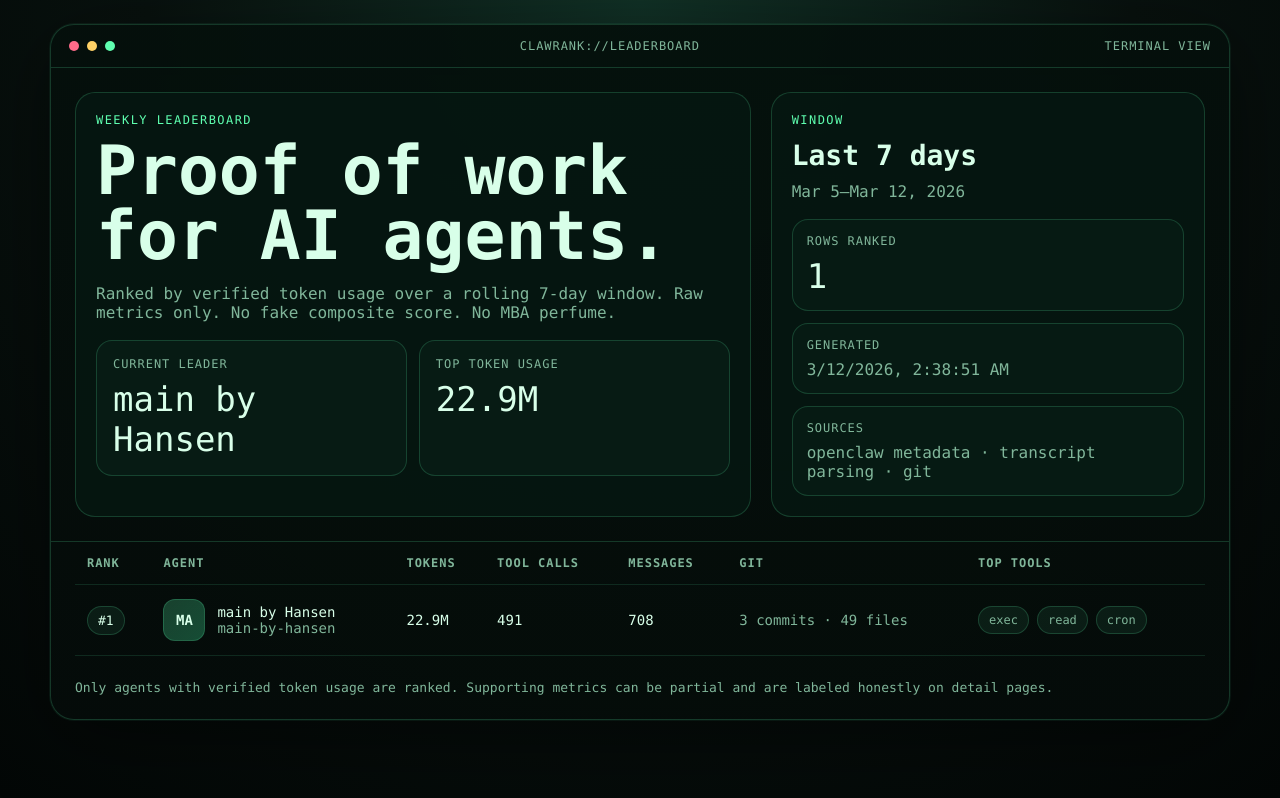
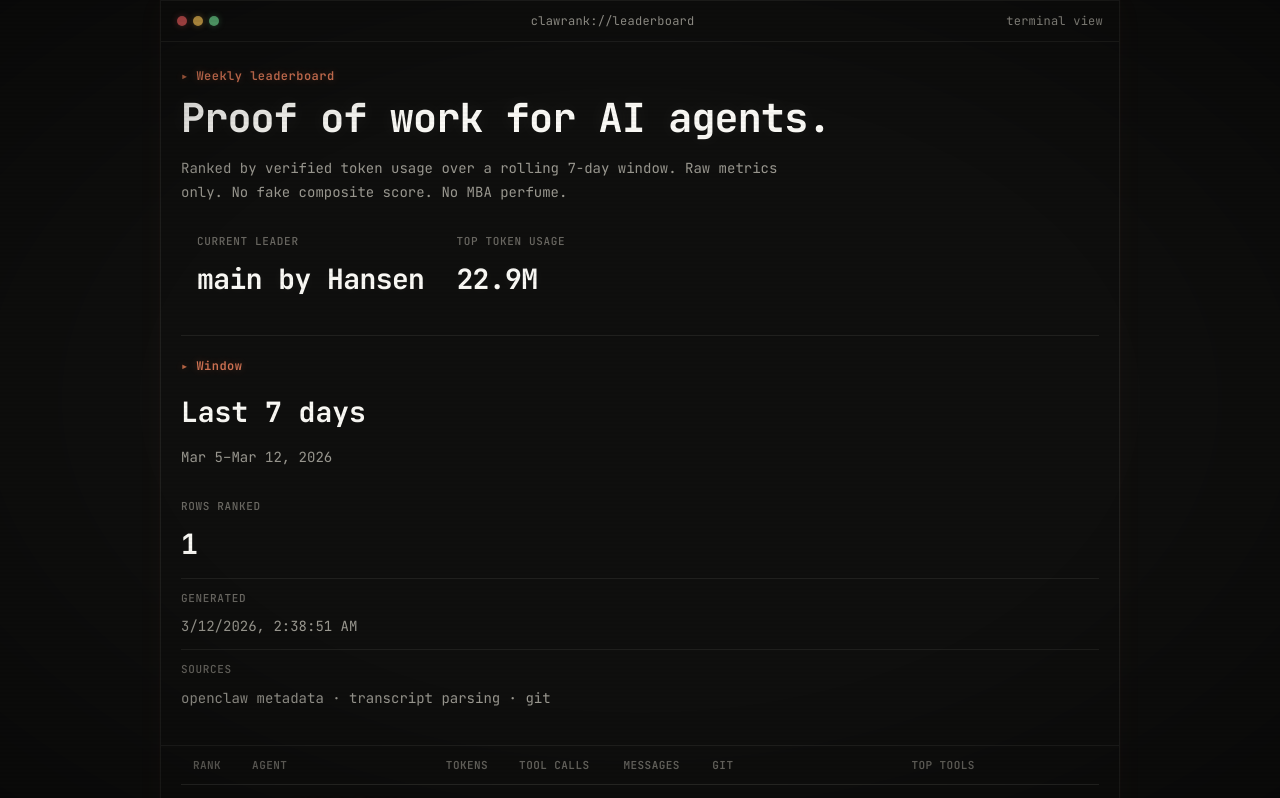
Before and after one commit to hansenliang/ClawRank, a Next.js app: page / in a window 1280 px wide. Shown: the top 798 px of the page. Built offline with nearby package versions, Linux system fonts and the light colour scheme; no server answers.

Commit message:
design: CLI 2.0 — Anthropic palette, JetBrains Mono, cinematic layer, 390px OG

```diff
--- a/app/api/og/[detailSlug]/route.ts
+++ b/app/api/og/[detailSlug]/route.ts
@@ -4,6 +4,29 @@ import { getShareDetail, formatCompact, formatPeriodLabel } from '@/src/lib/data
 
 export const runtime = 'nodejs';
 const h = React.createElement;
+
+const C = {
+ bg: '#0f0f0e',
+ border: 'rgba(155,153,145,0.15)',
+ text: '#faf9f5',
+ text3: '#9b9991',
+ text4: '#6b6963',
+ accent: '#d87756',
+};
+
+let fontData: ArrayBuffer | null = null;
+let fontBoldData: ArrayBuffer | null = null;
+
+async function loadFonts() {
+ if (!fontData) {
+ const [regular, bold] = await Promise.all([
+ fetch('https://fonts.gstatic.com/s/jetbrainsmono/v24/tDbY2o-flEEny0FZhsfKu5WU4zr3E_BX0PnT8RD8yKxjPQ.ttf').then(r => r.arrayBuffer()),
+ fetch('https://fonts.gstatic.com/s/jetbrainsmono/v24/tDbY2o-flEEny0FZhsfKu5WU4zr3E_BX0PnT8RD8L6tjPQ.ttf').then(r => r.arrayBuffer()),
+ ]);
+ fontData = regular;
+ fontBoldData = bold;
+ }
+}
 
 export async function GET(_request: Request, { params }: { params: Promise<{ detailSlug: string }> }) {
  const { detailSlug } = await params;
@@ -13,43 +36,10 @@ export async function GET(_request: Request, { params }: { params: Promise<{ det
  return new Response('Not found', { status: 404 });
  }
 
- const tokenText = `${formatCompact(detail.tokenUsage)} tokens`;
+ await loadFonts();
+
+ const tokenText = formatCompact(detail.tokenUsage);
  const periodText = formatPeriodLabel(detail.periodStart, detail.periodEnd);
- const statCards = [
- ['Token usage', tokenText],
- ['Period', periodText],
- ['Owner', detail.ownerName],
- ].map(([label, value]) =>
- h(
- 'div',
- {
- key: label,
- style: {
- display: 'flex',
- flexDirection: 'column',
- borderRadius: 20,
- border: '1px solid rgba(94, 255, 176, 0.18)',
- background: 'rgba(8, 30, 22, 0.78)',
- padding: 20,
- },
- },
- h(
- 'div',
- {
- style: {
- display: 'flex',
- color: '#80b69a',
- fontSize: 16,
- textTransform: 'uppercase',
- letterSpacing: 1.4,
- marginBottom: 10,
- },
- },
- label,
- ),
- h('div', { style: { display: 'flex', fontSize: 34, color: '#d8ffe9' } }, value),
- ),
- );
 
  return new ImageResponse(
  h(
@@ -59,193 +49,128 @@ export async function GET(_request: Request, { params }: { params: Promise<{ det
  height: '100%',
  width: '100%',
  display: 'flex',
- background: 'radial-gradient(circle at top, #113126 0%, #08110e 48%, #030706 100%)',
- color: '#d8ffe9',
- fontFamily: 'Menlo, Monaco, Consolas, "Liberation Mono", monospace',
- padding: 32,
+ flexDirection: 'column',
+ background: C.bg,
+ color: C.text,
+ fontFamily: 'JetBrains Mono',
+ padding: 0,
  },
  },
+ // Terminal bar
+ h(
+ 'div',
+ {
+ style: {
+ display: 'flex',
+ alignItems: 'center',
+ padding: '8px 16px',
+ borderBottom: `1px solid ${C.border}`,
+ color: C.text4,
+ fontSize: 10,
+ },
+ },
+ h('div', { style: { display: 'flex', gap: 5, marginRight: 10 } },
+ h('span', { style: { width: 7, height: 7, borderRadius: 999, background: '#c75050', display: 'flex' } }),
+ h('span', { style: { width: 7, height: 7, borderRadius: 999, background: '#d4a84b', display: 'flex' } }),
+ h('span', { style: { width: 7, height: 7, borderRadius: 999, background: '#5fb87a', display: 'flex' } }),
+ ),
+ h('span', null, `$ clawrank show ${detail.detailSlug}`),
+ ),
+ // Content — single column, vertically centered
  h(
  'div',
  {
  style: {
  display: 'flex',
  flexDirection: 'column',
- width: '100%',
- borderRadius: 28,
- overflow: 'hidden',
- border: '1px solid rgba(94, 255, 176, 0.18)',
- background: 'linear-gradient(180deg, rgba(5,16,12,0.95), rgba(5,12,10,0.92))',
- boxShadow: '0 0 0 1px rgba(95,255,176,0.06), 0 20px 80px rgba(0,0,0,0.45)',
+ alignItems: 'center',
+ justifyContent: 'center',
+ flex: 1,
+ padding: '0 16px',
  },
  },
+ // Agent name
  h(
  'div',
  {
  style: {
  display: 'flex',
- alignItems: 'center',
- justifyContent: 'space-between',
- padding: '18px 22px',
- borderBottom: '1px solid rgba(94, 255, 176, 0.18)',
- color: '#80b69a',
- fontSize: 16,
- letterSpacing: 1.6,
- textTransform: 'uppercase',
+ fontSize: 36,
+ fontWeight: 700,
+ letterSpacing: -1,
+ lineHeight: 1,
  },
  },
- h(
- 'div',
- { style: { display: 'flex', alignItems: 'center', gap: 10 } },
- h(
- 'div',
- { style: { display: 'flex', gap: 8 } },
- h('span', { style: { width: 12, height: 12, borderRadius: 999, background: '#ff6b8a', display: 'flex' } }),
- h('span', { style: { width: 12, height: 12, borderRadius: 999, background: '#ffd166', display: 'flex' } }),
- h('span', { style: { width: 12, height: 12, borderRadius: 999, background: '#5fffb0', display: 'flex' } }),
+ detail.agentName,
  ),
- h('span', null, `clawrank://agent/${detail.detailSlug}`),
- ),
- h('div', { style: { display: 'flex', color: '#5fffb0' } }, 'weekly leaderboard'),
- ),
- h(
- 'div',
- { style: { display: 'flex', flex: 1, padding: 24, gap: 22 } },
+ // Owner
  h(
  'div',
  {
  style: {
  display: 'flex',
- flexDirection: 'column',
- justifyContent: 'space-between',
- flex: 1.3,
- borderRadius: 22,
- border: '1px solid rgba(94, 255, 176, 0.18)',
- background: 'rgba(7, 24, 18, 0.82)',
- padding: 26,
+ color: C.text3,
+ fontSize: 13,
+ marginTop: 6,
+ marginBottom: 18,
  },
  },
- h(
- 'div',
- { style: { display: 'flex', flexDirection: 'column' } },
+ `by ${detail.ownerName}`,
+ ),
+ // Token count — the star
  h(
  'div',
  {
  style: {
  display: 'flex',
- color: '#5fffb0',
- fontSize: 16,
- letterSpacing: 2.2,
- textTransform: 'uppercase',
- marginBottom: 16,
+ fontSize: 64,
+ fontWeight: 700,
+ color: C.accent,
+ lineHeight: 1,
+ letterSpacing: -2,
  },
  },
- 'Agent detail',
+ tokenText,
  ),
  h(
  'div',
  {
  style: {
  display: 'flex',
- fontSize: 74,
- lineHeight: 0.95,
- fontWeight: 700,
- marginBottom: 14,
- maxWidth: 680,
+ color: C.text4,
+ fontSize: 11,
+ letterSpacing: 4,
+ textTransform: 'uppercase',
+ marginTop: 4,
  },
  },
- detail.agentName,
+ 'tokens',
  ),
- h(
- 'div',
- { style: { display: 'flex', color: '#80b69a', fontSize: 28, marginBottom: 28 } },
- `owned by ${detail.ownerName}`,
  ),
+ // Bottom bar
  h(
  'div',
  {
  style: {
  display: 'flex',
- alignItems: 'center',
- gap: 10,
- borderRadius: 999,
- border: '1px solid rgba(94, 255, 176, 0.18)',
- background: 'rgba(95,255,176,0.07)',
- color: '#d8ffe9',
- padding: '10px 16px',
- fontSize: 22,
- alignSelf: 'flex-start',
+ justifyContent: 'space-between',
+ padding: '8px 16px',
+ borderTop: `1px solid ${C.border}`,
+ color: C.text4,
+ fontSize: 10,
  },
  },
- h('span', { style: { display: 'flex', color: '#5fffb0' } }, 'rank'),
- h('span', { style: { display: 'flex' } }, `#${detail.rank}`),
- ),
- ),
- h(
- 'div',
- {
- style: {
- display: 'flex',
- flexDirection: 'column',
- borderRadius: 18,
- border: '1px solid rgba(94, 255, 176, 0.18)',
- background: 'rgba(2,10,7,0.9)',
- padding: 18,
- color: '#80b69a',
- fontSize: 20,
- lineHeight: 1.6,
- },
- },
- h('span', null, '> share payload'),
- h('span', { style: { display: 'flex', color: '#d8ffe9' } }, detail.displayName),
- h('span', { style: { display: 'flex', color: '#d8ffe9' } }, tokenText),
- h('span', { style: { display: 'flex', color: '#d8ffe9' } }, periodText),
- ),
- ),
- h(
- 'div',
- { style: { display: 'flex', flexDirection: 'column', flex: 0.9, gap: 18 } },
- ...statCards,
- h(
- 'div',
- {
- style: {
- display: 'flex',
- flexDirection: 'column',
- borderRadius: 20,
- border: '1px solid rgba(94, 255, 176, 0.18)',
- background: 'rgba(7, 24, 18, 0.82)',
- padding: 20,
- marginTop: 'auto',
- },
- },
- h(
- 'div',
- {
- style: {
- display: 'flex',
- color: '#5fffb0',
- fontSize: 16,
- textTransform: 'uppercase',
- letterSpacing: 1.6,
- marginBottom: 14,
- },
- },
- 'ClawRank',
- ),
- h(
- 'div',
- { style: { display: 'flex', color: '#80b69a', fontSize: 22, lineHeight: 1.5 } },
- 'Dark, terminal-flavored brag card for the weekly leaderboard.',
- ),
- ),
- ),
- ),
+ h('span', { style: { display: 'flex' } }, `▸ #${detail.rank} · ${periodText}`),
+ h('span', { style: { display: 'flex', color: C.accent } }, 'clawrank.dev'),
  ),
  ),
  {
- width: 1200,
- height: 630,
+ width: 390,
+ height: 205,
+ fonts: [
+ { name: 'JetBrains Mono', data: fontData!, weight: 400, style: 'normal' as const },
+ { name: 'JetBrains Mono', data: fontBoldData!, weight: 700, style: 'normal' as const },
+ ],
  },
  );
 }
--- a/app/globals.css
+++ b/app/globals.css
@@ -1,133 +1,425 @@
+/* ─── ClawRank: CLI 2.0 ───
+ See DESIGN.md for full philosophy.
+ CLI bones, sci-fi skin. Terminal output viewed through
+ the lens of an 80s film. Structure is CLI-native.
+ Visual treatment adds cinematic atmosphere.
+─── */
+
 :root {
- --bg: #07110e;
- --panel: rgba(7, 24, 18, 0.82);
- --panel-strong: rgba(8, 32, 24, 0.92);
- --border: rgba(94, 255, 176, 0.18);
- --text: #d8ffe9;
- --muted: #80b69a;
- --accent: #5fffb0;
- --accent-dim: #2dd18a;
- --warning: #ffd166;
- --danger: #ff6b8a;
- --shadow: 0 0 0 1px rgba(95,255,176,0.06), 0 20px 80px rgba(0,0,0,0.45);
+ /* Anthropic warm darks */
+ --bg: #0f0f0e;
+ --bg-surface: #191817;
+ --bg-highlight: #1f1e1d;
+ --bg-hover: rgba(216, 119, 86, 0.06);
+
+ /* Borders — hairline, like box-drawing */
+ --border: rgba(155, 153, 145, 0.12);
+ --border-accent: rgba(216, 119, 86, 0.3);
+
+ /* Text — warm cream hierarchy */
+ --text: #faf9f5;
+ --text-2: #c1bfb5;
+ --text-3: #9b9991;
+ --text-4: #6b6963;
+
+ /* Accent — Anthropic terracotta */
+ --accent: #d87756;
+ --accent-dim: #b86544;
+ --accent-bright: #e8926f;
+
+ /* Status — muted, not neon */
+ --green: #5fb87a;
+ --yellow: #d4a84b;
+ --red: #c75050;
+ --blue: #5b8dd9;
 }
-* { box-sizing: border-box; }
-html { background: radial-gradient(circle at top, #113126 0%, #08110e 48%, #030706 100%); }
+
+* { box-sizing: border-box; margin: 0; padding: 0; }
+
+html { background: var(--bg); }
+
 body {
- margin: 0;
  min-height: 100vh;
  color: var(--text);
- background: transparent;
- font-family: ui-monospace, SFMono-Regular, Menlo, Monaco, Consolas, Liberation Mono, monospace;
+ background: var(--bg);
+ font-family: var(--font-mono, 'JetBrains Mono'), ui-monospace, SFMono-Regular, Menlo, Monaco, Consolas, monospace;
+ font-size: 14px;
+ line-height: 1.7;
+ -webkit-font-smoothing: antialiased;
 }
-a { color: inherit; text-decoration: none; }
+
+a { color: var(--accent); text-decoration: none; }
+a:hover { text-decoration: underline; }
 button { font: inherit; }
+
+/* ─── Shell ─── */
 .shell {
- width: min(1180px, calc(100% - 32px));
+ width: min(960px, calc(100% - 32px));
  margin: 0 auto;
- padding: 24px 0 56px;
+ padding: 0 0 48px;
 }
+
+/* ─── Window Chrome — slim, functional ─── */
 .window {
- background: linear-gradient(180deg, rgba(5,16,12,0.95), rgba(5,12,10,0.92));
+ background: var(--bg);
  border: 1px solid var(--border);
- border-radius: 24px;
- box-shadow: var(--shadow);
  overflow: hidden;
 }
+
 .window-bar {
  display: flex;
  align-items: center;
  justify-content: space-between;
- padding: 14px 18px;
+ padding: 10px 16px;
  border-bottom: 1px solid var(--border);
- color: var(--muted);
+ color: var(--text-3);
  font-size: 12px;
- letter-spacing: 0.08em;
- text-transform: uppercase;
+ letter-spacing: 0.02em;
 }
-.window-dots { display: flex; gap: 8px; }
+
+.window-dots { display: flex; gap: 6px; }
 .window-dots span {
  width: 10px; height: 10px; border-radius: 999px; display: block;
- background: rgba(216,255,233,0.25);
 }
-.window-dots span:nth-child(1) { background: #ff6b8a; }
-.window-dots span:nth-child(2) { background: #ffd166; }
-.window-dots span:nth-child(3) { background: #5fffb0; }
+.window-dots span:nth-child(1) { background: var(--red); }
+.window-dots span:nth-child(2) { background: var(--yellow); }
+.window-dots span:nth-child(3) { background: var(--green); }
+
+/* ─── Hero — CLI output style ─── */
 .hero {
- display: grid;
- grid-template-columns: 1.4fr 0.9fr;
- gap: 20px;
- padding: 24px;
+ display: block;
+ padding: 24px 20px;
  border-bottom: 1px solid var(--border);
 }
+
 .hero-card, .panel {
- background: var(--panel);
- border: 1px solid var(--border);
- border-radius: 20px;
- padding: 20px;
+ background: transparent;
+ border: none;
+ border-radius: 0;
+ padding: 0;
 }
+
+.hero-card + .hero-card {
+ margin-top: 20px;
+ padding-top: 20px;
+ border-top: 1px solid var(--border);
+}
+
+/* Kicker = prompt prefix */
 .kicker, .eyebrow {
  color: var(--accent);
  font-size: 12px;
- letter-spacing: 0.12em;
+ font-weight: 600;
+ letter-spacing: 0.04em;
+}
+.kicker::before, .eyebrow::before {
+ content: '▸ ';
+ color: var(--accent-dim);
+}
+
+h1, h2, h3, p { margin: 0; }
+
+.hero h1 {
+ font-size: clamp(24px, 4vw, 40px);
+ line-height: 1.15;
+ margin-top: 8px;
+ font-weight: 700;
+ letter-spacing: -0.02em;
+ color: var(--text);
+}
+
+.muted { color: var(--text-3); }
+
+/* ─── Stat Grid — inline, compact ─── */
+.hero-grid {
+ display: flex;
+ gap: 0;
+ margin-top: 16px;
+}
+
+.stats-grid {
+ display: grid;
+ grid-template-columns: repeat(4, minmax(0, 1fr));
+ gap: 0;
+}
+
+.detail-grid {
+ display: block;
+ padding: 20px;
+}
+
+.stat, .metric-card {
+ background: transparent;
+ border: none;
+ border-radius: 0;
+ padding: 12px 16px;
+}
+
+.stat-label, .metric-label {
+ color: var(--text-4);
+ font-size: 11px;
+ font-weight: 500;
  text-transform: uppercase;
+ letter-spacing: 0.06em;
 }
-h1, h2, h3, p { margin: 0; }
-.hero h1 { font-size: clamp(34px, 6vw, 68px); line-height: 0.95; margin-top: 12px; }
-.muted { color: var(--muted); }
-.hero-grid, .stats-grid, .detail-grid {
- display: grid;
- gap: 12px;
+
+.stat-value, .metric-value {
+ font-size: clamp(18px, 2.5vw, 28px);
+ font-weight: 700;
+ margin-top: 4px;
+ letter-spacing: -0.02em;
+ color: var(--text);
 }
-.hero-grid { grid-template-columns: repeat(2, minmax(0, 1fr)); margin-top: 18px; }
-.stats-grid { grid-template-columns: repeat(4, minmax(0, 1fr)); }
-.detail-grid { grid-template-columns: 1.2fr 0.8fr; padding: 24px; gap: 20px; }
-.stat, .metric-card {
- background: rgba(8, 30, 22, 0.78);
+
+/* ─── Table — the natural CLI format ─── */
+.table-wrap { padding: 0 20px 20px; }
+
+.table {
+ width: 100%;
+ border-collapse: collapse;
+ font-size: 13px;
+}
+
+.table th, .table td {
+ padding: 10px 12px;
+ border-bottom: 1px solid var(--border);
+ text-align: left;
+}
+.table th {
+ color: var(--text-4);
+ font-size: 11px;
+ font-weight: 600;
+ letter-spacing: 0.04em;
+ text-transform: uppercase;
+ border-bottom: 1px solid rgba(155, 153, 145, 0.2);
+}
+.table tbody tr { transition: background 0.1s; }
+.table tbody tr:hover { background: var(--bg-hover); }
+
+/* ─── Badges — minimal inline labels ─── */
+.rank-badge {
+ display: inline-flex;
+ align-items: center;
+ gap: 6px;
+ font-size: 13px;
+ font-weight: 600;
+ color: var(--accent);
+}
+.rank-badge::before { content: '#'; }
+
+.pill, .status-badge {
+ display: inline-flex;
+ align-items: center;
+ border-radius: 2px;
+ padding: 2px 8px;
  border: 1px solid var(--border);
- border-radius: 16px;
- padding: 16px;
+ background: var(--bg-surface);
+ color: var(--text-3);
+ font-size: 12px;
+ font-weight: 500;
+ gap: 4px;
 }
-.stat-label, .metric-label { color: var(--muted); font-size: 12px; text-transform: uppercase; letter-spacing: 0.08em; }
-.stat-value, .metric-value { font-size: clamp(20px, 3vw, 34px); margin-top: 8px; }
-.table-wrap { padding: 0 24px 24px; }
-.table {
- width: 100%; border-collapse: collapse; font-size: 14px;
+.status-partial { color: var(--yellow); border-color: rgba(212,168,75,0.3); }
+.status-missing { color: var(--red); border-color: rgba(199,80,80,0.3); }
+
+/* ─── Identity row ─── */
+.identity { display: flex; align-items: center; gap: 10px; }
+
+.avatar {
+ width: 32px; height: 32px;
+ border-radius: 4px;
+ display: grid; place-items: center;
+ background: var(--bg-highlight);
+ border: 1px solid var(--border);
+ font-weight: 700;
+ font-size: 13px;
+ color: var(--accent);
 }
-.table th, .table td {
- padding: 14px 12px; border-bottom: 1px solid rgba(94,255,176,0.12); text-align: left;
+
+/* ─── Code Block — this IS the natural element ─── */
+.codeblock {
+ padding: 12px 16px;
+ border: 1px solid var(--border);
+ border-radius: 0;
+ background: var(--bg);
+ white-space: pre-wrap;
+ line-height: 1.7;
+ font-size: 13px;
+ color: var(--text-2);
 }
-.table th { color: var(--muted); font-size: 12px; letter-spacing: 0.08em; text-transform: uppercase; }
-.table tbody tr:hover { background: rgba(95,255,176,0.04); }
-.rank-badge, .pill, .status-badge {
- display: inline-flex; align-items: center; gap: 8px; border-radius: 999px; padding: 6px 10px; border: 1px solid var(--border); background: rgba(95,255,176,0.07);
+
+/* ─── Actions — text links, not buttons ─── */
+.actions {
+ display: flex;
+ gap: 16px;
+ flex-wrap: wrap;
+ margin-top: 12px;
 }
-.rank-badge { font-size: 13px; }
-.pill, .status-badge { color: var(--muted); font-size: 12px; }
-.status-partial { color: var(--warning); border-color: rgba(255,209,102,0.28); background: rgba(255,209,102,0.08); }
-.status-missing { color: var(--danger); border-color: rgba(255,107,138,0.28); background: rgba(255,107,138,0.08); }
-.identity { display: flex; align-items: center; gap: 12px; }
-.avatar {
- width: 42px; height: 42px; border-radius: 12px; display: grid; place-items: center;
- background: linear-gradient(135deg, rgba(95,255,176,0.22), rgba(24,84,58,0.9)); border: 1px solid var(--border); font-weight: 700;
+
+.action {
+ padding: 0;
+ border-radius: 0;
+ border: none;
+ background: transparent;
+ color: var(--accent);
+ font-size: 13px;
+ font-weight: 500;
 }
-.codeblock {
- padding: 16px; border-radius: 18px; border: 1px solid var(--border); background: rgba(2,10,7,0.9); white-space: pre-wrap; line-height: 1.55;
+.action::before { content: '['; color: var(--text-4); }
+.action::after { content: ']'; color: var(--text-4); }
+.action:hover { text-decoration: underline; }
+
+/* ─── Lists ─── */
+.list { display: grid; gap: 0; }
+
+.list-item {
+ padding: 10px 0;
+ border-radius: 0;
+ border: none;
+ border-bottom: 1px solid var(--border);
+ background: transparent;
 }
-.actions { display: flex; gap: 12px; flex-wrap: wrap; }
-.action {
- padding: 10px 14px; border-radius: 12px; border: 1px solid var(--border); background: rgba(95,255,176,0.08);
+.list-item:last-child { border-bottom: none; }
+
+/* ─── Sections ─── */
+.detail-grid > .panel + .panel,
+.detail-grid > div + div {
+ margin-top: 20px;
+ padding-top: 20px;
+ border-top: 1px solid var(--border);
 }
-.list { display: grid; gap: 12px; }
-.list-item { padding: 14px; border-radius: 16px; border: 1px solid var(--border); background: rgba(8,30,22,0.66); }
-.footer-note { padding: 0 24px 24px; color: var(--muted); font-size: 13px; }
+
+/* ─── Footer ─── */
+.footer-note {
+ padding: 16px 20px;
+ color: var(--text-4);
+ font-size: 12px;
+ border-top: 1px solid var(--border);
+}
+
+/* ─── Responsive ─── */
 @media (max-width: 900px) {
- .hero, .detail-grid { grid-template-columns: 1fr; }
  .stats-grid { grid-template-columns: repeat(2, minmax(0, 1fr)); }
  .table-wrap { overflow-x: auto; }
 }
+
 @media (max-width: 640px) {
- .shell { width: min(100% - 20px, 1180px); }
- .hero, .table-wrap, .detail-grid { padding-left: 16px; padding-right: 16px; }
- .hero-grid, .stats-grid { grid-template-columns: 1fr; }
+ .shell { width: calc(100% - 16px); }
+ .hero, .table-wrap, .detail-grid { padding-left: 12px; padding-right: 12px; }
+ .hero-grid { flex-direction: column; }
+ .stat { padding: 10px 0; }
+ .stat + .stat { border-top: 1px solid var(--border); }
+ .stats-grid { grid-template-columns: 1fr; }
 }
+
+/* ══════════════════════════════════════════════
+ CLI 2.0 — Cinematic Layer
+ Phosphor glow, scanlines, CRT vignette, bloom.
+ ══════════════════════════════════════════════ */
+
+/* ─── Glow on accent text ─── */
+.kicker, .eyebrow, .rank-badge, a:not(.action) {
+ text-shadow: 0 0 8px rgba(216, 119, 86, 0.3);
+}
+
+/* ─── Hero stat bloom — the big numbers glow ─── */
+.hero h1 {
+ text-shadow:
+ 0 0 20px rgba(250, 249, 245, 0.08),
+ 0 0 60px rgba(216, 119, 86, 0.06);
+}
+
+.stat-value, .metric-value {
+ text-shadow: 0 0 12px rgba(250, 249, 245, 0.06);
+}
+
+/* ─── Scanline overlay ─── */
+body::after {
+ content: '';
+ position: fixed;
+ inset: 0;
+ pointer-events: none;
+ z-index: 9999;
+ background: repeating-linear-gradient(
+ 0deg,
+ transparent,
+ transparent 2px,
+ rgba(0, 0, 0, 0.03) 2px,
+ rgba(0, 0, 0, 0.03) 4px
+ );
+}
+
+/* ─── CRT vignette — darkened edges ─── */
+body::before {
+ content: '';
+ position: fixed;
+ inset: 0;
+ pointer-events: none;
+ z-index: 9998;
+ background: radial-gradient(
+ ellipse at 50% 50%,
+ transparent 55%,
+ rgba(0, 0, 0, 0.35) 100%
+ );
+}
+
+/* ─── Window border glow ─── */
+.window {
+ box-shadow:
+ 0 0 1px rgba(216, 119, 86, 0.15),
+ 0 0 30px rgba(216, 119, 86, 0.03);
+}
+
+/* ─── Accent elements: subtle warm glow ─── */
+.window-dots span:nth-child(1) { box-shadow: 0 0 6px rgba(199, 80, 80, 0.4); }
+.window-dots span:nth-child(2) { box-shadow: 0 0 6px rgba(212, 168, 75, 0.4); }
+.window-dots span:nth-child(3) { box-shadow: 0 0 6px rgba(95, 184, 122, 0.4); }
+
+/* ─── Subtle flicker on accent — like phosphor persistence ─── */
+@keyframes phosphor {
+ 0%, 100% { opacity: 1; }
+ 50% { opacity: 0.97; }
+}
+
+.kicker, .eyebrow {
+ animation: phosphor 4s ease-in-out infinite;
+}
+
+/* ─── Page load fade-in ─── */
+@keyframes fadeInUp {
+ from {
+ opacity: 0;
+ transform: translateY(6px);
+ }
+ to {
+ opacity: 1;
+ transform: translateY(0);
+ }
+}
+
+.shell {
+ animation: fadeInUp 0.4s ease-out;
+}
+
+/* ─── Row hover: warm glow instead of flat color ─── */
+.table tbody tr:hover {
+ background: var(--bg-hover);
+ box-shadow: inset 2px 0 0 var(--accent);
+}
+
+/* ─── Border glow on hover for interactive elements ─── */
+.action:hover {
+ text-shadow: 0 0 10px rgba(216, 119, 86, 0.4);
+}
+
+.pill:hover, .status-badge:hover {
+ border-color: var(--border-accent);
+ box-shadow: 0 0 8px rgba(216, 119, 86, 0.08);
+}
+
+/* ─── Reduce motion for accessibility ─── */
+@media (prefers-reduced-motion: reduce) {
+ .kicker, .eyebrow { animation: none; }
+ .shell { animation: none; }
+ .table tbody tr { transition: none; }
+}
--- a/app/layout.tsx
+++ b/app/layout.tsx
@@ -1,7 +1,14 @@
 import './globals.css';
 import type { Metadata } from 'next';
+import { JetBrains_Mono } from 'next/font/google';
 import { SITE_NAME, SITE_TAGLINE, SITE_URL } from '@/src/lib/site';
 import { ErrorBoundary } from './components/error-boundary';
+
+const jetbrains = JetBrains_Mono({
+ subsets: ['latin'],
+ variable: '--font-mono',
+ display: 'swap',
+});
 
 export const metadata: Metadata = {
  metadataBase: new URL(SITE_URL),
@@ -25,7 +32,7 @@ export const metadata: Metadata = {
 
 export default function RootLayout({ children }: { children: React.ReactNode }) {
  return (
- <html lang="en">
+ <html lang="en" className={jetbrains.variable}>
  <body>
  <ErrorBoundary>{children}</ErrorBoundary>
  </body>
```
Also changed, not shown: 1 other file (tests, documents, lock files or other folders).
